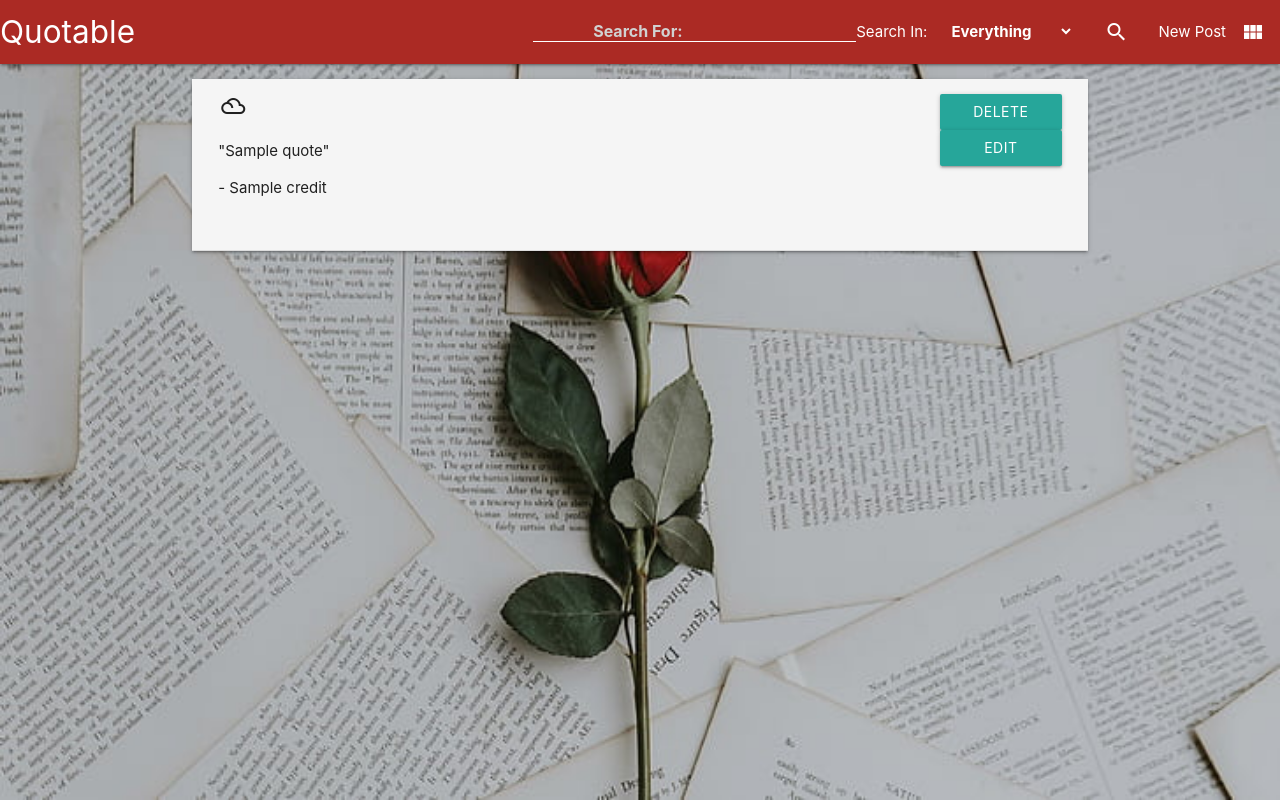
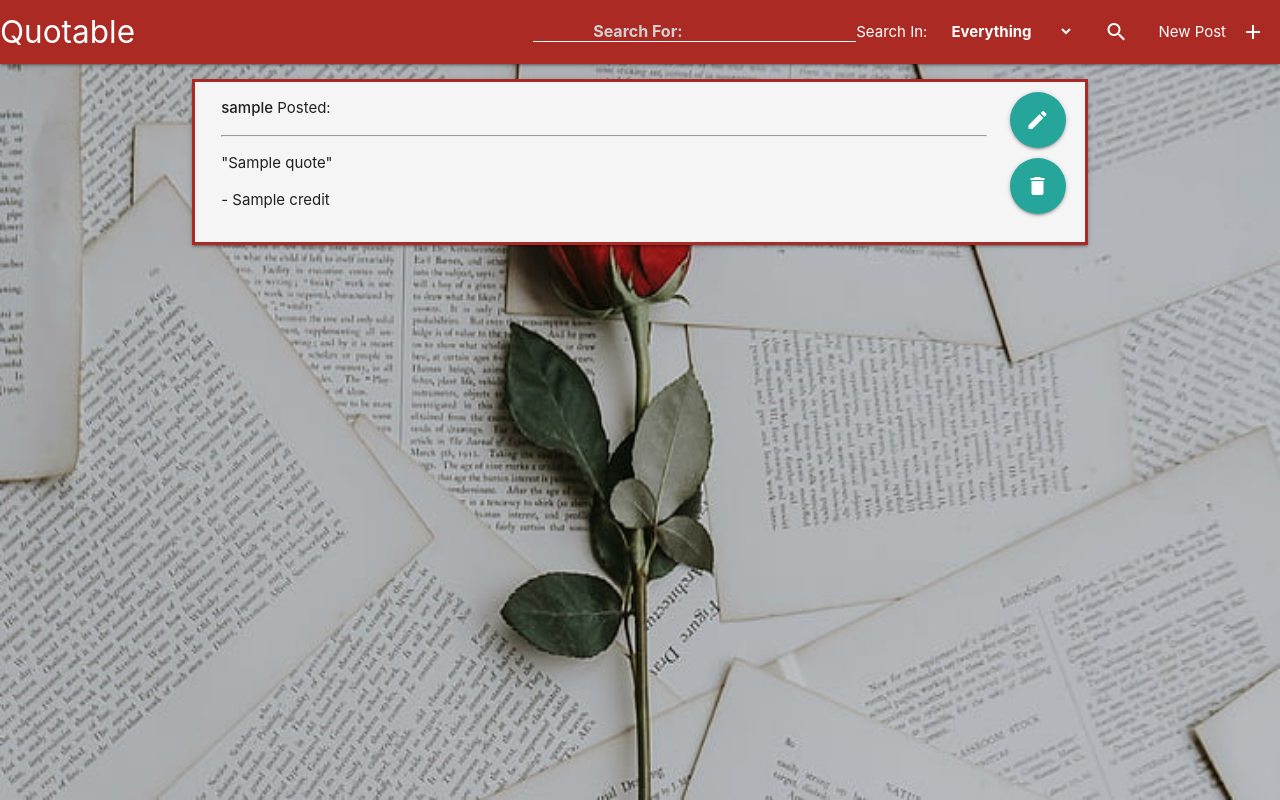
Before and after one commit to Stevie-P72/quotable, a Flask app: page / in a window 1280 px wide. Run offline with Flask 2, Linux system fonts and the light colour scheme; a database or web service that is not in the repository returns one stand-in record (values such as "Sample title"); some libraries are stand-ins or nearby versions.

Commit message:
added style to timeline and added edit quote function

```diff
--- a/app.py
+++ b/app.py
@@ -55,6 +55,18 @@ def upload_post():
     return redirect(url_for('get_quotes'))
 
 
+@app.route('/edit_quote/<quote_id>', methods=["POST"])
+def edit_quote(quote_id):
+    quote_to_edit = mongo.db.Quotes.find_one({"_id": ObjectId(quote_id)})
+    comment_list = quote_to_edit["comments"]
+    mongo.db.Quotes.update({'_id': ObjectId(quote_id)},
+                           {'username': request.form.get('username'),
+                            'quote': request.form.get('quote'),
+                            'credit': request.form.get('credit'),
+                            'comments': comment_list})
+    return redirect(url_for('get_quotes'))
+
+
 @app.route('/search_quotes', methods=["POST", "GET"])
 def search_quotes():
     mongo.db.Quotes.drop_indexes()
--- a/static/css/style.css
+++ b/static/css/style.css
@@ -1,5 +1,6 @@
 .full-width{
-    width: 100%
+    width: 100%;
+    margin: 0;
 }
 .hiddendiv{
     width: 0 !important;
@@ -18,7 +19,9 @@
 .bg-red{
     background-color: rgb(171, 42, 36)
 }
-
+.border_red{
+    border: rgb(171, 42, 36) 3px solid;
+}
 .bg-white{
     background-color: whitesmoke;
 }
@@ -59,6 +62,7 @@
 
 .collapsible-header{
     margin-top: 15px;
+    padding-top: 0;
 }
 
 .nav_text{
@@ -69,8 +73,61 @@
     padding: 5px 0
 }
 
-#quote, .add_comment{
+#quote{
     height: 100px !important;
     overflow-x: hidden;
     overflow-y: scroll;
 }
+
+.comment_row{
+    margin: 0;
+}
+
+.read_only .read_quote_text,
+.read_only .read_only_btns,
+.edit_enabled .edit_quote_text,
+.edit_enabled .edit_enabled_btns{
+    display: block;
+}
+.read_only .edit_quote_text,
+.read_only .edit_enabled_btns,
+.edit_enabled .read_quote_text,
+.edit_enabled .read_only_btns{
+    display: none;
+}
+.center_text{
+    text-align: center;
+
+}
+
+#delete_btn, #edit_btn, #cancel_btn, #submit_edit_btn{
+    margin-top: 10px;
+
+}
+
+#delete_btn_icon, #edit_btn_icon, #comment_btn_icon, #cancel_edit_btn_icon, #submit_edit_btn_icon{
+    margin: 0;
+}
+
+.full_height{
+    height: 100%;
+    margin: 0;
+}
+.half_height{
+    height: 50%;
+}
+
+.comment_name, .comment_content{
+    margin: 0;
+}
+
+.comment_row{
+    margin-bottom: 10px;
+}
+.add_comment{
+    height: 40px !important;
+}
+
+.comment_input{
+    margin: 0;
+}
--- /dev/null
+++ b/static/js/script.js
@@ -0,0 +1,10 @@
+$( document ).ready(function() {
+    $(".edit_btn").on("click", function(){
+
+        $(this).closest('.read_only').addClass('edit_enabled').removeClass('read_only')
+    })
+    $(".cancel_btn").on("click", function(){
+
+        $(this).closest('.edit_enabled').addClass('read_only').removeClass('edit_enabled')
+    })
+})
--- a/templates/base.html
+++ b/templates/base.html
@@ -47,7 +47,7 @@
 
                         </form>
                     </li>
-                    <li><a href="{{ url_for('new_post')}}"><i class="material-icons right">view_module</i>New Post</a></li>
+                    <li><a href="{{ url_for('new_post')}}"><i class="material-icons right">add</i>New Post</a></li>
                 </ul>
             </div>
         </nav>
@@ -68,6 +68,6 @@
     });
 
     </script>
-
+    <script src="{{url_for('static', filename='js/script.js')}}"></script>
 </body>
 </html>
--- a/templates/timeline.html
+++ b/templates/timeline.html
@@ -9,52 +9,70 @@
     <ul class="collapsible">
     {% for quote in quotes %}
         <li>
-            <div class="collapsible-header post-container bg-white">
+            <div class="collapsible-header post-container border_red bg-white read_only">
                 <div class="row full-width">
-                    <div class="col s10">
-                        <i class="material-icons">filter_drama</i>
-                        <p>"{{quote.quote}}"</p>
-                        <p>- {{quote.credit}} </p>
-                    </div>
-                    <div class="col s2">
-                        <!--<a class="btn waves-effect waves-light" href="{{url_for('delete_quote', quote_id=quote._id)}}">Delete
-                            <i class="material-icons right">send</i>
-                        </a>-->
-                        <a class="btn waves-effect waves-light btn modal-trigger full-width" href="#modal1">Delete</a>
-                        <a class="btn waves-effect waves-light full-width">Edit
-                            <i class="material-icons right">send</i>
-                        </a>
-                    </div>
+                    <form action = "{{ url_for('edit_quote', quote_id=quote._id) }}" id="edit_quote_form" method="POST">
+                        <div class="col s9 m10 l11">
+                            <p class = "read_quote_text"><strong>{{quote.username}}</strong> Posted:</p>
+                            <hr class = "read_quote_text">
+                            <p class = "read_quote_text">"{{quote.quote}}"</p>
+                            <p class = "read_quote_text">- {{quote.credit}} </p>
+
+                            <input type="text" class = "edit_quote_text" value="{{quote.username}}" placeholder = "username" id="username" name="username">
+                            <input type="text" class = "edit_quote_text" value="{{quote.quote}}" placeholder = "quote" id="quote" name="quote">
+                            <input type="text" class = "edit_quote_text" value = "{{quote.credit}}" placeholder = "credit" id="credit" name="credit">
+                        </div>
+                        <div class="col s3 m2 l1">
+                            <div class="row full_height">
+                                <div class="col s12 half_height read_only_btns">
+                                    <a class="btn btn-floating btn-large waves-effect waves-light edit_btn" id="edit_btn"><i id = "edit_btn_icon" class="material-icons center_text">edit</i></a>
+                                </div>
+                                <div class="col s12 half_height read_only_btns">
+                                    <a class="btn btn-floating btn-large waves-effect waves-light modal-trigger" id = "delete_btn" href="#modal1"><i id = "delete_btn_icon" class="material-icons center_text">delete</i></a>
+                                </div>
+                                <div class="col s12 half_height edit_enabled_btns">
+                                    <a class="btn btn-floating btn-large waves-effect waves-light" id = "submit_edit_btn" onclick="document.getElementById('edit_quote_form').submit()"><i id = "submit_edit_btn_icon" class="material-icons center_text">check</i></a>
+                                </div>
+                                <div class="col s12 half_height edit_enabled_btns">
+                                    <a class="btn btn-floating btn-large waves-effect waves-light cancel_btn" id="cancel_btn"><i id = "cancel_edit_btn_icon" class="material-icons center_text">close</i></a>
+                                </div>
+
+                            </div>
+                        </div>
+                    </form>
                 </div>
             </div>
-            <div class="collapsible-body bg-white">
-            {% for comment in quote.comments %}
-                <div class="row">
-                    <div class="col s2">
-                        <p><strong>{{ comment[0] }}:</strong></p>
+            <div class="collapsible-body border_red bg-white">
+                <div class="comments_container">
+                {% for comment in quote.comments %}
+                    <div class="row comment_row">
+                        <div class="col s12 l2">
+                            <p class="comment_name"><strong>{{ comment[0] }}:</strong></p>
+                        </div>
+                        <div class="col s12 l10">
+                            <p class = "comment_content">{{ comment[1] }}</p>
+                        </div>
                     </div>
-                    <div class="col s10">
-                        <p>{{ comment[1] }}</p>
-                    </div>
+                {% endfor %}
+
                 </div>
 
 
-            {% endfor %}
                 <div class="row">
-                    <form action="{{ url_for('add_comment', quote_id=quote._id) }}" method="POST" class="col s12">
-                        <div class="row comment-row">
-                            <div class="input-field col s10 offset-s1">
+                    <form action="{{ url_for('add_comment', quote_id=quote._id) }}" method="POST" class="col s12" id="add_comment_form">
+                        <div class="row comment_row">
+                            <div class="input-field comment_input col s6 l2">
                                 <input placeholder="Username" id="comment_user" type="text" name="comment_user" class="validate" required>
                             </div>
                         </div>
-                        <div class="row comment-row">
-                            <div class="input-field col s10 offset-s1">
+                        <div class="row comment_row">
+                            <div class="input-field comment_input col s9 m10 l11">
                                 <textarea id="comment_content" placeholder="Comment" class="materialize-textarea add_comment" name="comment_content" required></textarea>
                             </div>
+                            <div class="col s3 m2 l1"><a href="#" onclick="document.getElementById('add_comment_form').submit()" class = "btn btn-floating btn-large waves-effect waves-light"><i id = "comment_btn_icon" class="material-icons center_text">insert_comment</i></a></div>
                         </div>
-                        <button class="btn waves-effect waves-light" type="submit" name="action">Post Comment
-                            <i class="material-icons right">send</i>
-                        </button>
+
+
                     </form>
                 </div>
 
```
